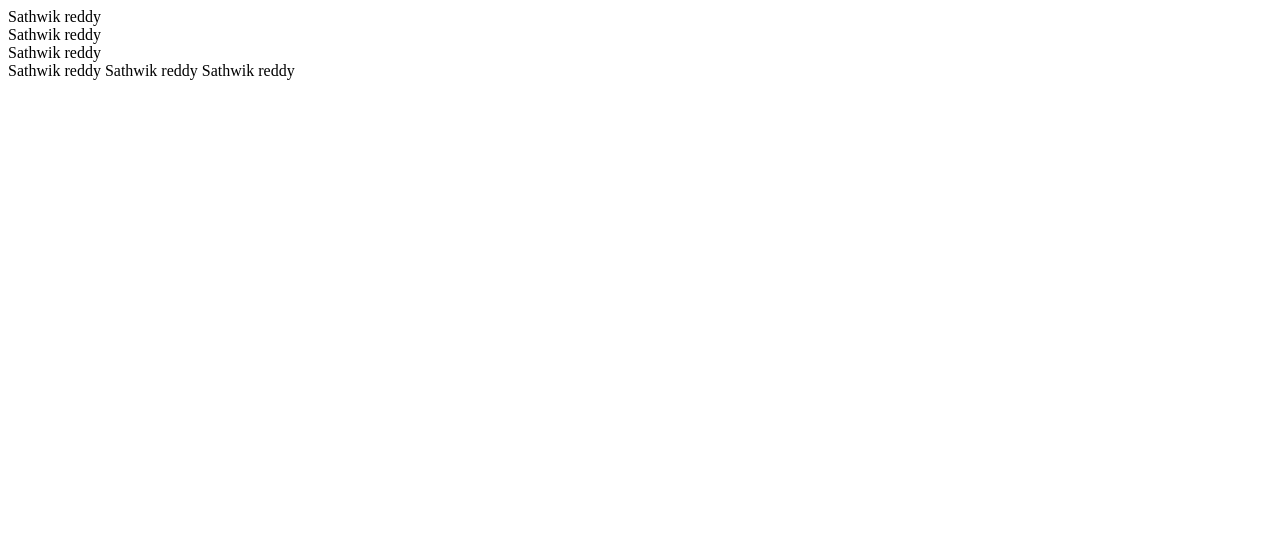
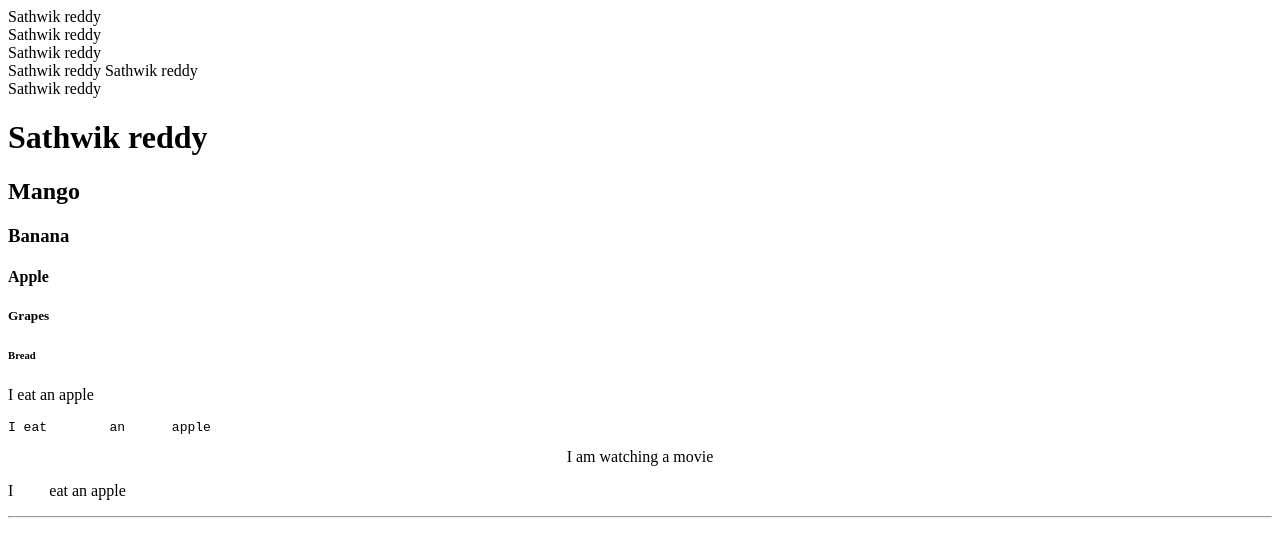
Before and after one commit to Sathwiklingala/Frontend, a plain HTML site: page index.html in a window 1280 px wide. Drawn offline with Linux system fonts and the light colour scheme.

Commit message:
Block,Inline elements and basic Tags

```diff
--- a/index.html
+++ b/index.html
@@ -11,7 +11,28 @@
    <div>Sathwik reddy</div>
 
    <span>Sathwik reddy</span>
+   <span>Sathwik reddy</span><br>
    <span>Sathwik reddy</span>
-   <span>Sathwik reddy</span>
+
+   <!-- Heading Tags -->
+   <h1>Sathwik reddy</h1>
+   <h2>Mango</h2>
+   <h3>Banana</h3>
+   <h4>Apple</h4>
+   <h5>Grapes</h5>
+   <h6>Bread</h6>
+
+   <!-- Paragraph tag-->
+   <p>I eat        an      apple</p>
+
+   <!-- Preserve Formatting Tag-->
+   <pre>I eat        an      apple</pre>
+
+   <!--center tag-->
+   <center>I am watching a movie</center>
+
+   <!--&nbsp-->
+   <p> I &nbsp &nbsp &nbsp &nbsp eat an apple</p>
+   <hr>
 </body>
 </html>
```
